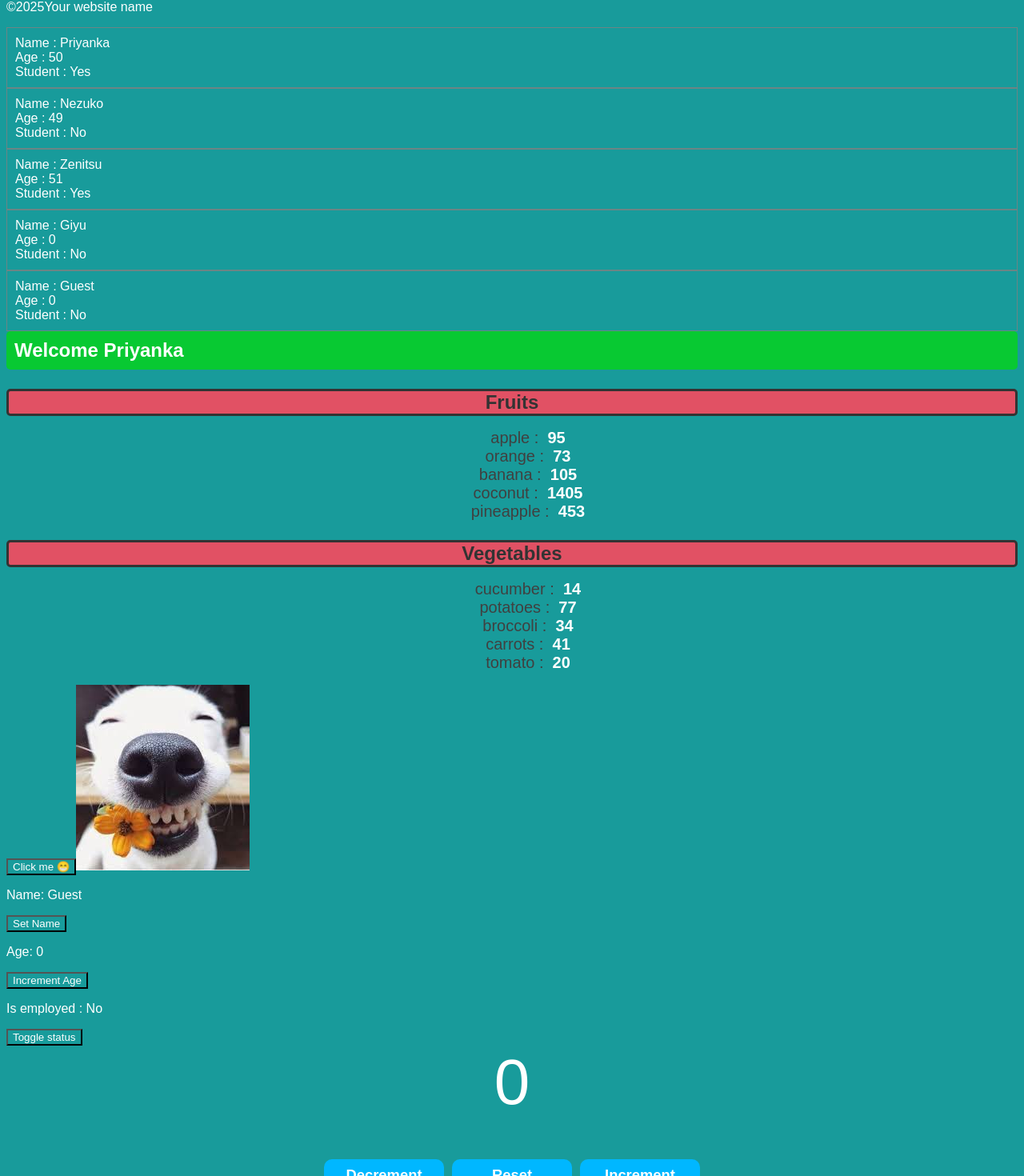
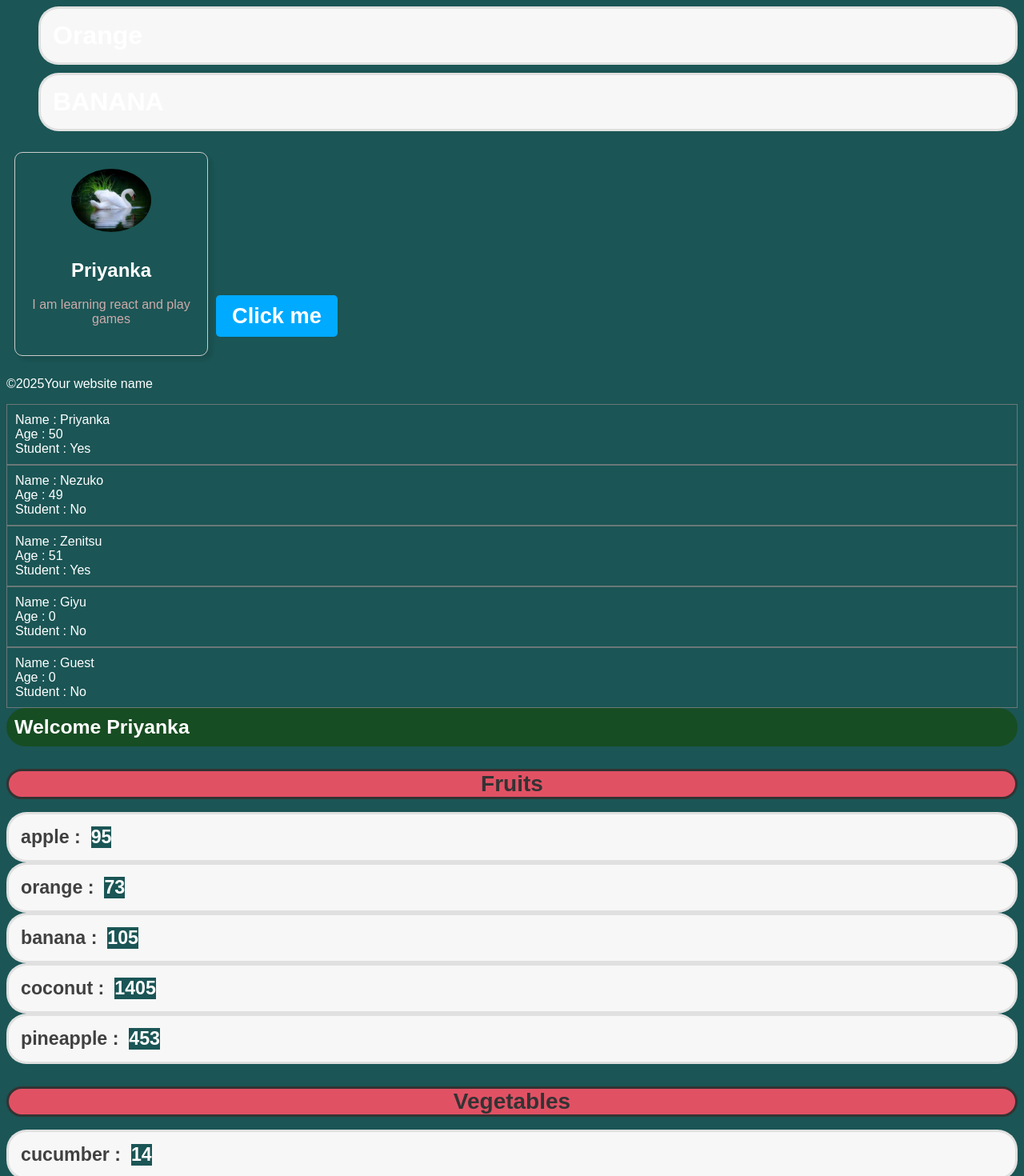
Before and after one commit to priyanka-chaudhary73/React, a React (Vite) app in the folder my-react-app/: page / in a window 1280 px wide. Shown: the part 586-2056 px from the top of the page at 80% size. Built offline with nearby package versions, Linux system fonts and the light colour scheme.

Commit message:
to-do-list completed

```diff
--- a/my-react-app/src/components/ToDoList.jsx
+++ b/my-react-app/src/components/ToDoList.jsx
@@ -9,7 +9,10 @@ function ToDoList(){
         setNewTask(event.target.value);
     }
 
-    function addTask(){}
+    function addTask(){
+        setTasks(t => [...t, newTask]);
+        setNewTask("");
+    }
 
     function deleteTask(index){}
 
--- a/my-react-app/src/index.css
+++ b/my-react-app/src/index.css
@@ -1,5 +1,5 @@
 *{
-  background-color: rgb(24, 155, 155);
+  background-color: rgb(27, 85, 85);
   color: white;
 }
 
@@ -10,7 +10,7 @@
   padding: 20px;
   margin: 10px;
   text-align: center;
-  max-width: 250px;
+  max-width: 200px;
   display: inline-block;
 }
 
@@ -49,11 +49,11 @@
 }
 
 .welcome-message{
-  font-size: 1.5em;
-  background-color: hwb(133 3% 21%);
+  font-size: 1.55em;
+  background-color: hwb(132 9% 70%);
   color: white;
   padding: 10px;
-  border-radius: 5px;
+  border-radius: 50px;
   margin: 0;
 }
 
@@ -67,22 +67,23 @@
 }
 
 .list-category{
-  font-size: 1.5em;
+  font-size: 1.75em;
   font-weight: bold;
   color: hsl(0, 0%, 20%);
   margin-bottom: 10px;
   text-align: center;
   border: 3px solid;
-  border-radius: 5px;
+  border-radius: 45px;
   background-color: hsl(352, 71%, 60%);
 }
 
 .list-items li{
-  font-size: 1.25em;
+  font-size: 1.45em;
   list-style: none;
   color: hsl(0, 0%, 25%);
   text-align: center;
   margin: 0;
+  border-radius: 25px;
 }
 
 .list-items li:hover{
@@ -104,7 +105,7 @@
 
 .counter-button{
   width: 150px;
-  height: 40px;
+  height: 45px;
   font-size: 1.15em;
   font-weight: bold;
   margin: 0px 5px;
@@ -113,7 +114,7 @@
   border: none;
   border-radius: 10px;
   cursor: pointer;
-  margin-bottom: 50px;
+  margin-bottom: 25px;
 
 }
 
@@ -142,7 +143,7 @@ h1{
   display: flex;
   justify-content: center;
   align-items: center;
-  border: 5px solid hsl(0, 0%, 80%);
+  border: 5px solid hsl(0, 32%, 91%);
   border-radius: 25px;
   margin-bottom: 25px;
   transition: 0.25s ease;
@@ -155,7 +156,7 @@ h1{
 }
 
 label{
-  font-size: 1.25rem;
+  font-size: 1.3rem;
   font-weight: bold;
   margin-bottom: 10px;
 }
@@ -167,3 +168,83 @@ input[type = "color"]{
   border-radius: 10px;
   border: 3px solid hsl(0, 0%, 80%);
 }
+
+.to-do-list{
+  font-family: Arial, sans-serif;
+  text-align: center;
+  margin-top: 100px;
+}
+
+h1{
+  font-size: 3rem;
+  color: white;
+}
+
+button{
+  font-size: 1.7rem;
+  font-weight: bold;
+  padding: 10px 20px;
+  color: white;
+  border: none;
+  border-radius: 5px;
+  cursor: pointer;
+  transition: background-color 0.5 ease;
+}
+
+.add-button{
+  background-color: hsl(125, 91%, 30%);
+}
+
+.add-button:hover{
+  background-color: hsl(122, 86%, 6%);
+}
+
+.delete-button{
+  background-color: hsl(0, 75%, 45%);
+}
+
+.delete-button:hover{
+  background-color: hsl(2, 92%, 15%);
+}
+
+.move-button{
+  background-color: hsl(219, 76%, 45%);
+}
+
+.move-button:hover{
+  background-color: hsl(212, 93%, 18%);
+}
+
+input[type = "text"]{
+  font-size: 1.5rem;
+  padding: 10px;
+  border: 2px solid hsla(0, 0%, 80%, 0.5);
+  border-radius: 50px;
+  color: hsla(0, 0%, 0%, 0.5);
+}
+
+ol{
+  padding: 0;
+}
+
+li{
+  font-size: 2rem;
+  font-weight: bold;
+  padding: 15px;
+  background-color: hsl(0, 0%, 97%);
+  margin-bottom: 10px;
+  border:3px solid hsla(0, 0%, 85%, 0.75);
+  border-radius: 25px;
+  display: flex;
+  align-items: center;
+}
+
+.text{
+  flex: 1;
+}
+
+.delete-button, .move-button{
+  padding: 8px 12px;
+  font-size: 1.5rem;
+  margin-left: 10px;
+}
```
